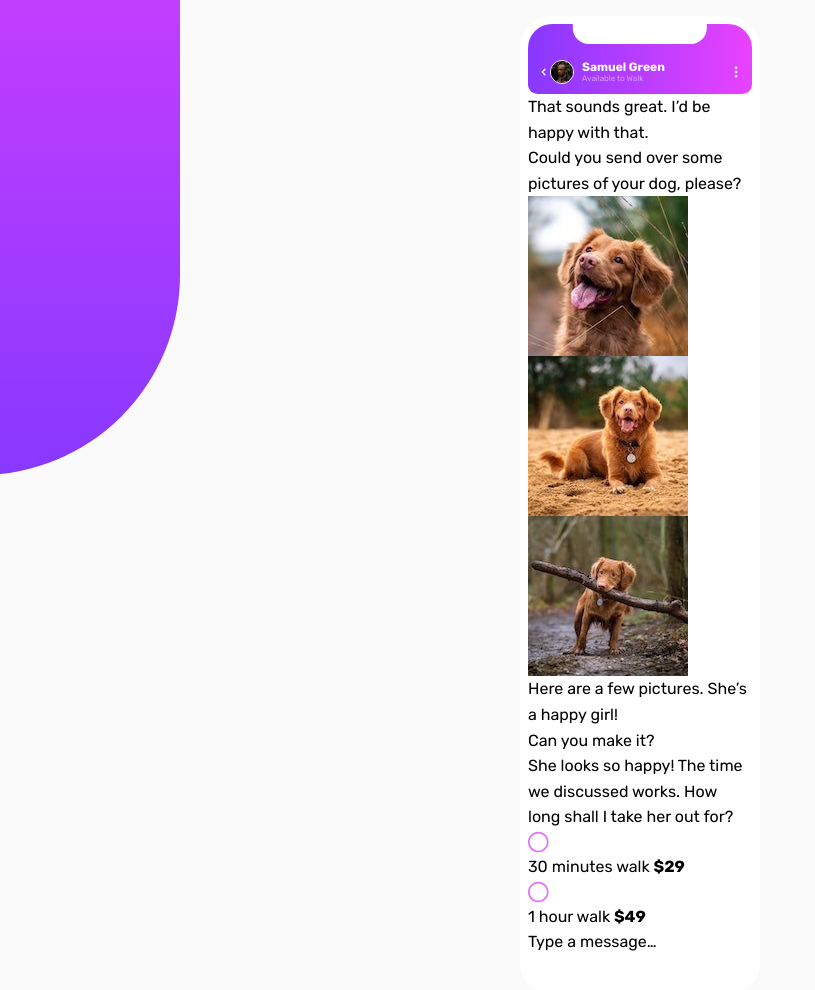
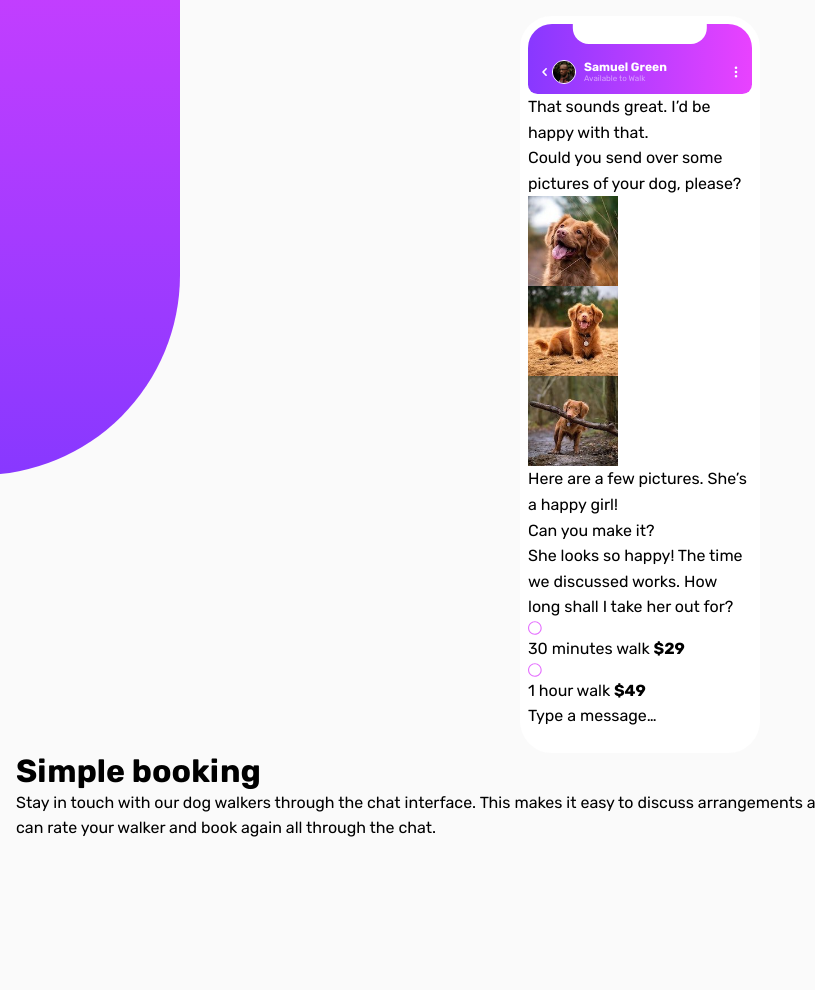
Before and after one commit to vanzasetia/chat-app-css-illustration, a website: page index.html in a window 1280 px wide. Shown: the top 990 px of the page, without its empty margins (0-815 px from the left). Drawn offline with Linux system fonts and the light colour scheme; a script that the page names is missing.

Commit message:
Added width and height value to all img

```diff
--- a/index.html
+++ b/index.html
@@ -105,7 +105,7 @@
         <div class="person">
           <div class="person__wrapper">
             <div class="person__child">
-              <img src="./icons/chevron-left.svg" alt="" class="person__chevron-left" width="12" height="12">
+              <img src="./icons/chevron-left.svg" alt="" class="person__chevron-left" width="14" height="14">
               <figure class="person__profile">
               <img src="./images/avatar.jpg" alt="" class="person__photo" width="24" height="24">
               <figcaption class="person__data">
@@ -128,13 +128,13 @@
             <div class="chat__right">
               <ul class="chat__images">
                 <li class="chat__item">
-                  <img src="./images/dog-image-1.jpg" alt="" class="chat__image" width="" height="">
+                  <img src="./images/dog-image-1.jpg" alt="" class="chat__image" width="90" height="90">
                 </li>
                 <li class="chat__item">
-                  <img src="./images/dog-image-2.jpg" alt="" class="chat__image" width="" height="">
+                  <img src="./images/dog-image-2.jpg" alt="" class="chat__image" width="90" height="90">
                 </li>
                 <li class="chat__item">
-                  <img src="./images/dog-image-3.jpg" alt="" class="chat__image" width="" height="">
+                  <img src="./images/dog-image-3.jpg" alt="" class="chat__image" width="90" height="90">
                 </li>
               </ul>
               <div class="chat__bubble chat__bubble--white">
@@ -149,8 +149,8 @@
             </div>
             <div class="chat__bubble chat__bubble--gradient">
               <p class="chat__message">
-                <span>
-                  <img src="./icons/circle-thin.svg" alt="" class="chat__radio-btn" width="" height="">
+                <span class="chat__wrapper">
+                  <img src="./icons/circle-thin.svg" alt="" class="chat__radio-btn" width="14" height="14">
                   30 minutes walk
                 </span>
                 <strong class="chat__price">$29</strong>
@@ -158,8 +158,8 @@
             </div>
             <div class="chat__bubble chat__bubble--gradient">
               <p class="chat__message">
-                <span>
-                  <img src="./icons/circle-thin.svg" alt="" class="chat__radio-btn" width="" height="">
+                <span class="chat__wrapper">
+                  <img src="./icons/circle-thin.svg" alt="" class="chat__radio-btn" width="14" height="14">
                   1 hour walk
                 </span>
                 <strong class="chat__price">$49</strong>
@@ -168,7 +168,7 @@
             <div class="chat__input">
               <p class="chat__placeholder">Type a message…</p>
               <div class="chat__send-btn">
-                <img src="./icons/chevron-right.svg" alt="" class="chat__chevron" width="32" height="32">
+                <img src="./icons/chevron-right.svg" alt="" class="chat__chevron" width="16" height="16">
               </div>
             </div>
           </div>
```
